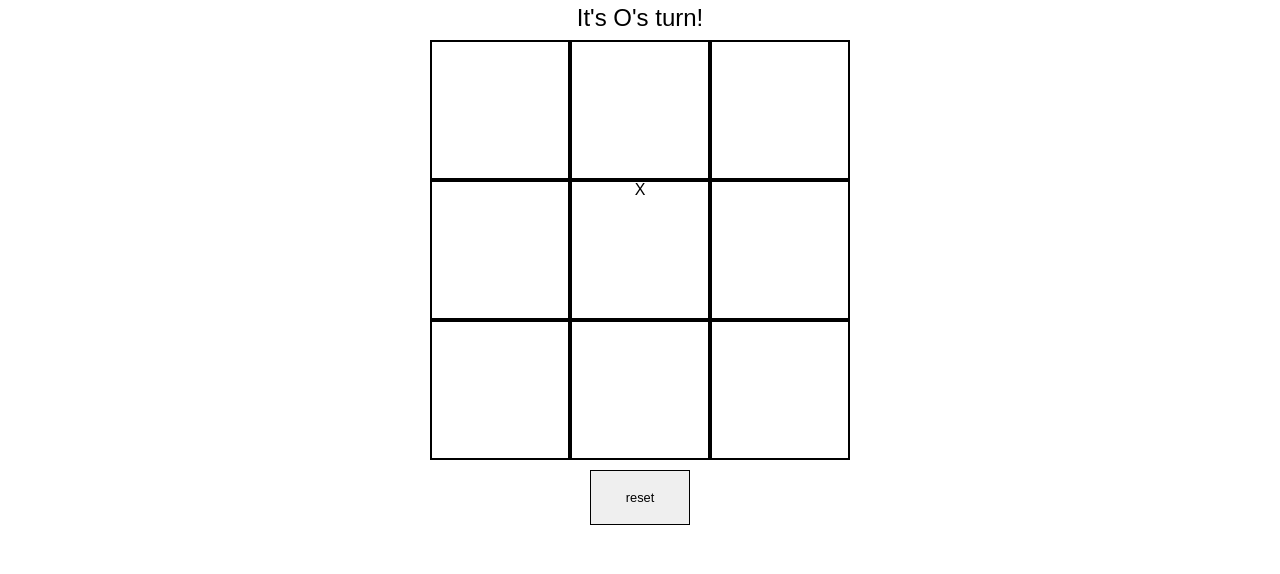
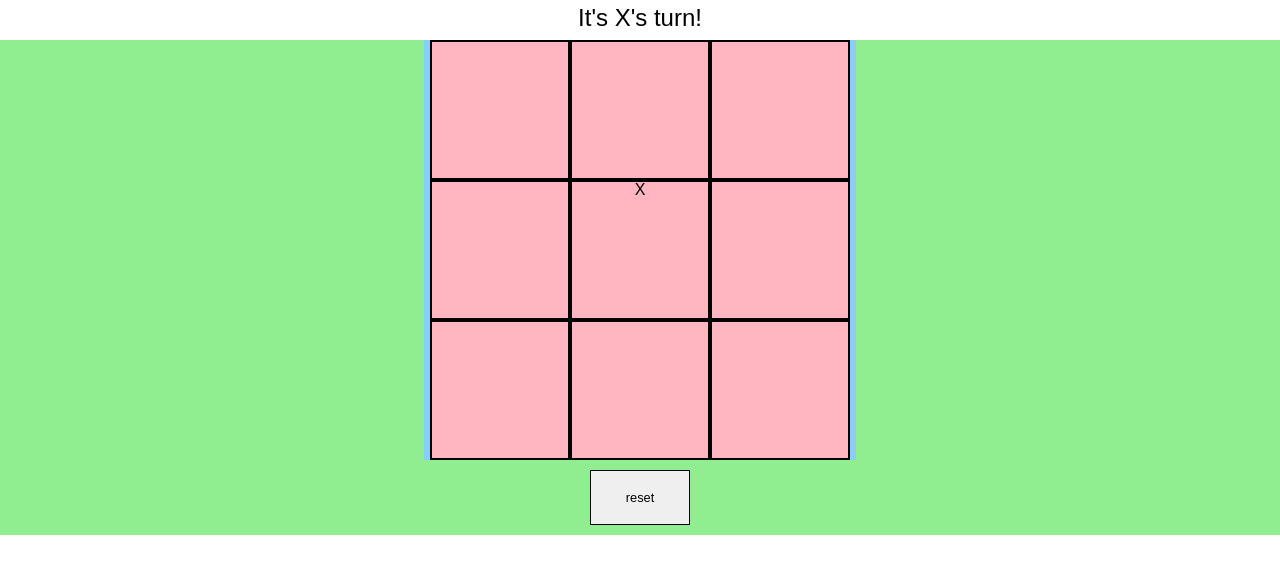
Before and after one commit to jjvaz25/tic_tac_toe_javascript, a plain HTML site: page index.html in a window 1280 px wide. Both pictures are taken after a click on the element 640 px from the left and 286 px from the top of the page. Shown: the part 36-610 px from the top of the page. Drawn offline with Linux system fonts and the light colour scheme.

Commit message:
add display of marker to board

```diff
--- a/script.js
+++ b/script.js
@@ -1,6 +1,78 @@
 //IN REFACTOR BRANCH
 
-/*-----constants-----*/
+
+/*------GAMEBOARD MODULE-----*/
+const gameBoard = (() => {
+  console.log("gameboard automatically initialized");
+  const board = [
+    "", "", "",
+    "", "", "",
+    "", "", ""
+  ];
+
+  const getBoard = () => {
+    return board;
+  }
+
+  return { getBoard };
+
+})();
+
+/*------DISPLAY CONTROLLER MODULE-----*/
+
+const displayController = (() => {
+  const squares = Array.from(document.querySelectorAll("#board div"));
+  let turn = "X";
+
+  const render = () => {
+    gameBoard.getBoard().forEach((mark, index) => {
+      squares[index].textContent = mark;
+    });
+  };
+
+  const handleTurn = (event) => {
+    idx = squares.findIndex((square) => {
+      return square === event.target;
+    });
+    gameBoard.getBoard()[idx] = turn;
+    render();
+    if (turn === "X") {
+      turn = "O";
+    } else {
+      turn = "X";
+    };
+  };
+
+  document.getElementById("board").addEventListener("click", handleTurn);
+
+
+
+  // const handleTurn = (event) =>{
+  //   idx = squares.findIndex((square) => {
+  //     return square === event.target;
+  //   });
+  //   gameBoard.getBoard()[idx] = turn;
+  //   console.log(gameBoard.getBoard());
+  // }
+
+
+
+
+  // document.getElementById("board").addEventListener("click", handleTurn);
+
+
+})();
+
+/*------PLAYER FACTORY FUNCTIONS-----*/
+const playerFactory = (name, marker) => {
+  return { name, marker };
+};
+
+
+
+
+/*
+-----------CONSTANTS-----------
 const winningCombos = [
   [0, 1, 2],
   [3, 4, 5],
@@ -12,21 +84,19 @@ const winningCombos = [
   [2, 4, 6]
 ]
 
-/*-----app's state (variables-----*/
+---------GLOBAL VARS-----------
 let board;
 let turn = "X";
 let win;
 
-/*-----cached element references-----*/
+-----------Element VARS-----------
 const squares = Array.from(document.querySelectorAll("#board div"));
 const messages = document.querySelector("h2");
 
-/*-----event listeners-----*/
 document.getElementById("board").addEventListener("click", handleTurn);
 document.getElementById("reset-button").addEventListener("click", init)
 
-/*-----functions-----*/
-
+-----------FUNCTIONS-----------
 function init() {
   console.log("in the init() function");
   board = [
@@ -65,6 +135,7 @@ function getWinner() {
   });
   return winner ? winner : board.includes("") ? null : "Tie";
 };
+*/
 
 /*--------calling functions-----------*/
-init();
+// init();
--- a/styles.css
+++ b/styles.css
@@ -21,12 +21,14 @@ h2 {
   display: flex;
   justify-content: center;
   align-items: center;
+  background: lightskyblue;
 }
 
 .flex-column{
   height: 100%;
   width: 100%;
   flex-direction:  column;
+  background: lightgreen;
 }
 
 .flex-wrap {
@@ -40,6 +42,7 @@ h2 {
   border: 2px solid black;
   height: 140px;
   width: 140px;
+  background: lightpink
 }
 
 #reset-button {
```
